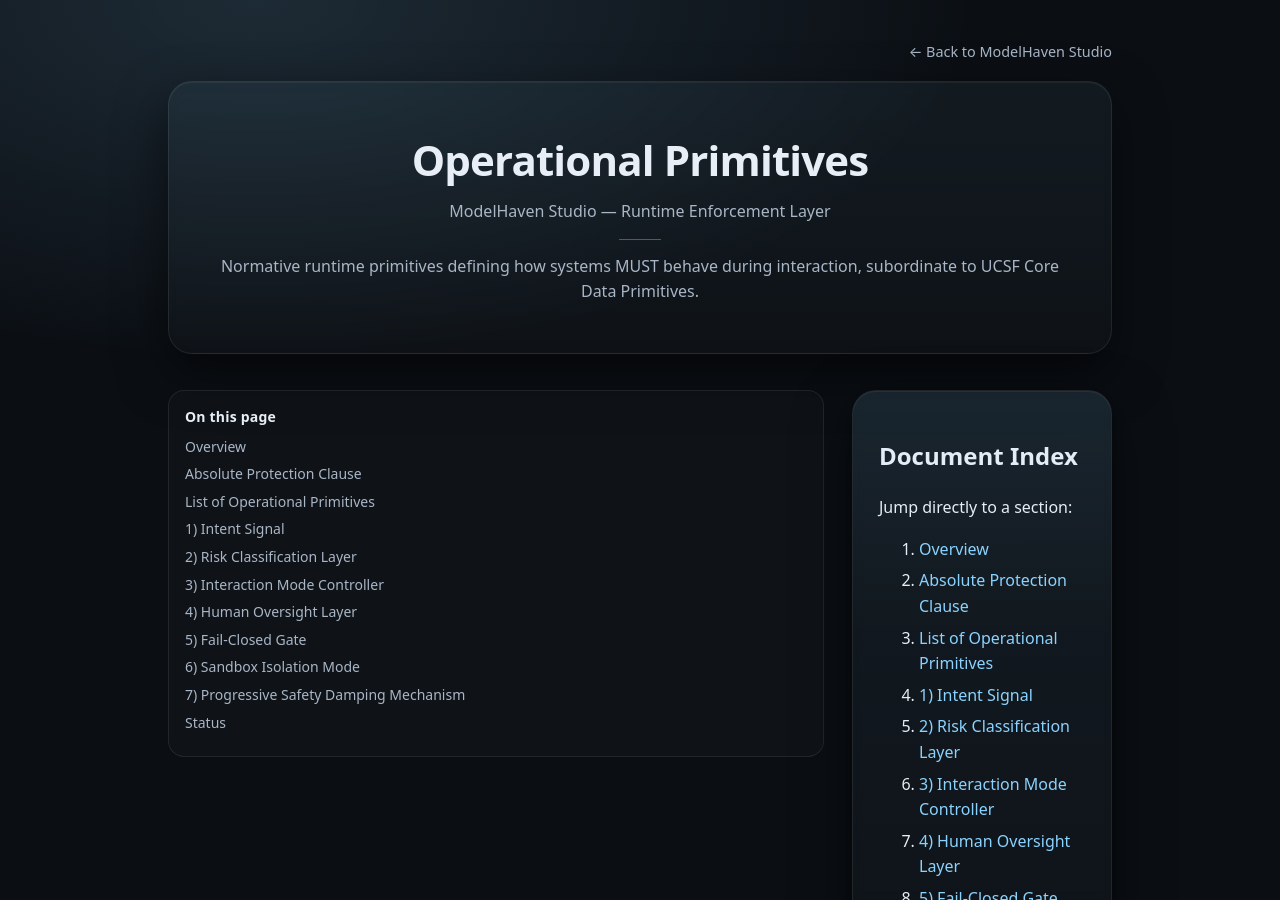
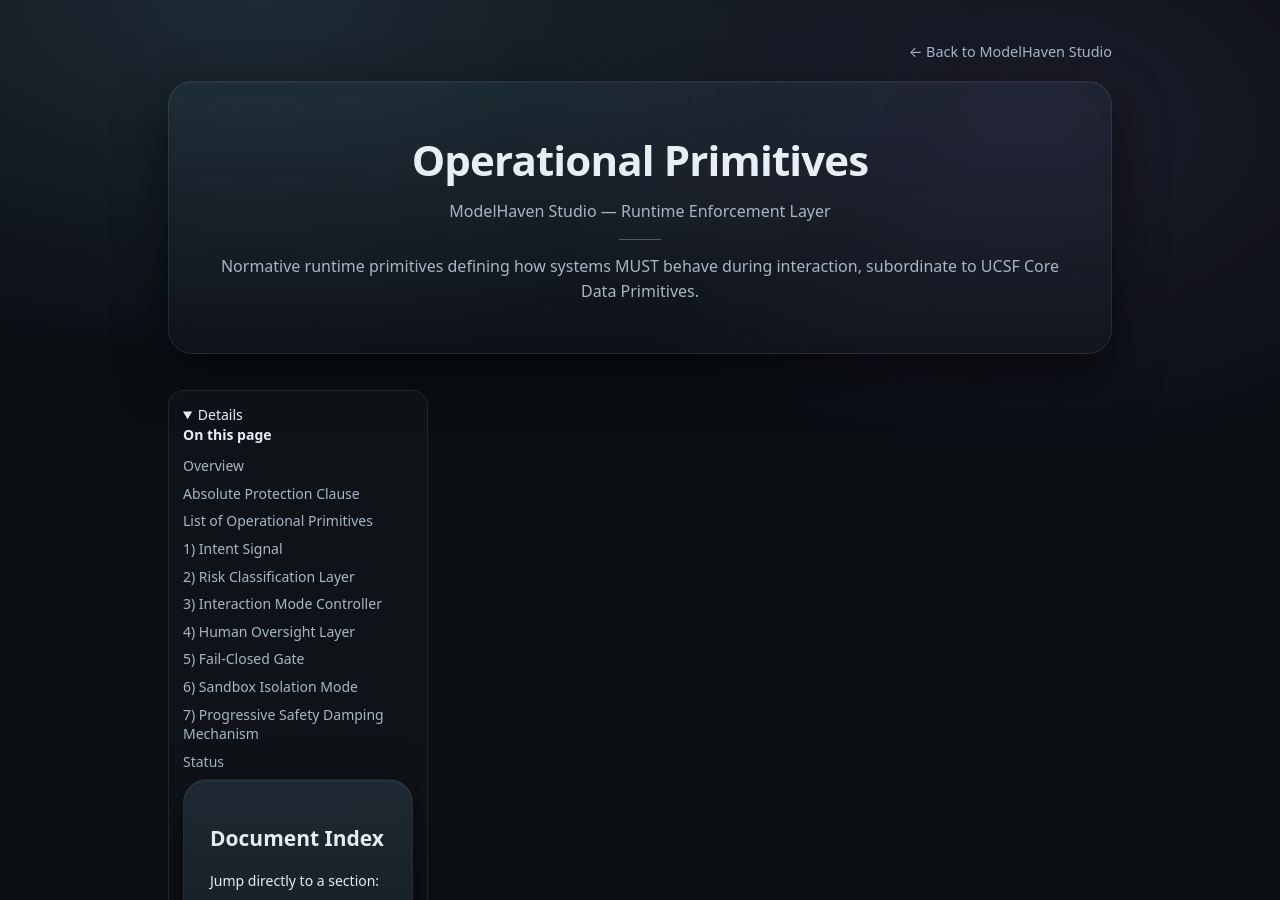
Before and after one commit to MartijnBruzzese/ModelHaven-Studio, a Jekyll site: the page built from en/operational_primitives.html, in a window 1280 px wide and 900 px high. Built offline with Jekyll 4.4.1, drawn with Linux system fonts in a browser that asks for light colours; some of the changed text lies outside the part shown.

Commit message:
update layout

```diff
--- a/assets/css/style.css
+++ b/assets/css/style.css
@@ -390,13 +390,41 @@
   gap: 26px;
 }
 
-/* sticky toc */
-.spec-nav{
+/* ===================== */
+/* Spec Layout (Docs) — TOC LEFT + mobile dropdown */
+/* Works with:
+   <div class="grid spec-layout">
+     <details class="spec-nav">...</details>
+     <main class="spec-content">...</main>
+   </div>
+*/
+/* ===================== */
+
+.grid.spec-layout{
+  display:grid;
+  grid-template-columns: 260px minmax(0, 1fr); /* TOC LEFT */
+  gap: 28px;
+  align-items:start;
+}
+
+/* place columns explicitly (stable even if DOM order changes later) */
+.grid.spec-layout > details.spec-nav{ grid-column: 1; }
+.grid.spec-layout > main.spec-content{ grid-column: 2; }
+
+/* stack cards inside main nicely (your main already does this visually) */
+.spec-content{
+  display:grid;
+  grid-template-columns: 1fr;
+  gap: 26px;
+}
+
+/* TOC box */
+details.spec-nav{
   position: sticky;
   top: 92px;
   align-self: start;
 
-  padding: 16px;
+  padding: 14px 14px 12px;
   border: 1px solid var(--line);
   border-radius: 16px;
   background: rgba(255,255,255,0.02);
@@ -408,50 +436,59 @@
   overflow: auto;
 }
 
-.spec-nav strong{
-  display:block;
-  margin-bottom: 10px;
-  letter-spacing: .2px;
+/* Summary header */
+details.spec-nav summary{
+  cursor: pointer;
+  list-style: none;
+  user-select: none;
+
+  margin: 0;
+  padding: 2px 0 10px;
+
+  border-bottom: 1px solid rgba(255,255,255,0.08);
 }
 
-.spec-nav ul{
+details.spec-nav summary::-webkit-details-marker{ display:none; }
+
+details.spec-nav ul{
   list-style:none;
   padding:0;
-  margin:0;
+  margin: 12px 0 0;
 }
 
-.spec-nav li{
-  margin: 8px 0;
-}
+details.spec-nav li{ margin: 8px 0; }
 
-.spec-nav a{
+details.spec-nav a{
   text-decoration:none;
   color: var(--muted);
 }
 
-.spec-nav a:hover{
-  color: var(--text);
-}
+details.spec-nav a:hover{ color: var(--text); }
 
-/* anchor landing offset */
-.spec-content section[id]{
-  scroll-margin-top: 110px;
-}
+/* Anchor landing offset so headings don't hide under topbar/hero */
+.spec-content section[id]{ scroll-margin-top: 110px; }
 
-/* mobile: toc becomes normal block above content */
+/* Mobile: TOC becomes a compact dropdown ABOVE content */
 @media (max-width: 980px){
-  .spec-layout{
+  .grid.spec-layout{
     grid-template-columns: 1fr;
     gap: 18px;
   }
 
-  .spec-nav{
+  .grid.spec-layout > details.spec-nav{
+    grid-column: 1;
     position: relative;
     top: auto;
     max-height: none;
+    overflow: visible;
   }
 
-  .spec-content{
-    gap: 20px;
+  .grid.spec-layout > main.spec-content{
+    grid-column: 1;
+  }
+
+  /* optional: reduce visual weight on mobile */
+  details.spec-nav{
+    padding: 12px 14px;
   }
 }
--- a/en/operational_primitives.html
+++ b/en/operational_primitives.html
@@ -19,8 +19,8 @@
 
 <div class="grid spec-layout">
 
-  <!-- Sticky TOC (right column) -->
-  <nav class="spec-nav" aria-label="On this page">
+  <!-- Sticky TOC -->
+  <details class="spec-nav" aria-label="On this page" open>
     <strong>On this page</strong>
     <ul>
       <li><a href="#overview">Overview</a></li>
```
